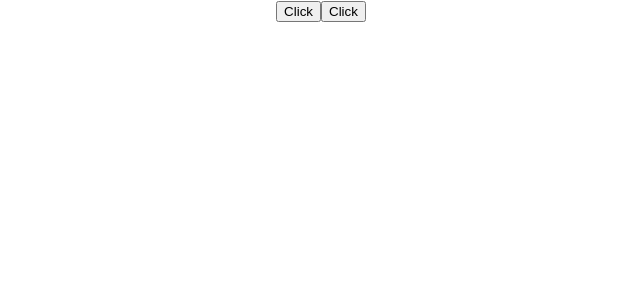
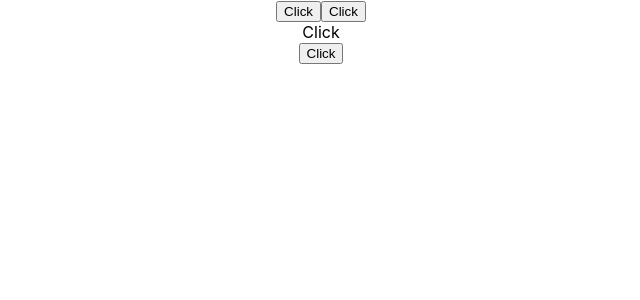
Before and after one commit to refrain62/react-typescript-event, a React (Create React App) app: page / in a window 1280 px wide. Shown: the top 300 px of the page, without its empty margins (319-959 px from the left). Built offline with nearby package versions, Linux system fonts and the light colour scheme.

Commit message:
HTMLButtonElementの理解

```diff
--- a/src/App.tsx
+++ b/src/App.tsx
@@ -9,11 +9,21 @@ function App() {
     console.log(event);
   };
 
+  const handleDivClick = (
+    event: React.MouseEvent<HTMLDivElement, MouseEvent>
+  ) => {
+    console.log(event);
+  };
+
   // event にカーソルを充てると 「(parameter) event: React.MouseEvent<HTMLButtonElement, MouseEvent>」と型の情報をしてくれる
   return (
     <div className="App">
       <button onClick={handleClick}>Click</button>
       <button onClick={(event)=>{}}>Click</button>
+      <div onClick={handleDivClick}>Click</div>
+      <button onClick={handleClick}>
+        <span>Click</span>
+      </button>
     </div>
   );
 }
```
